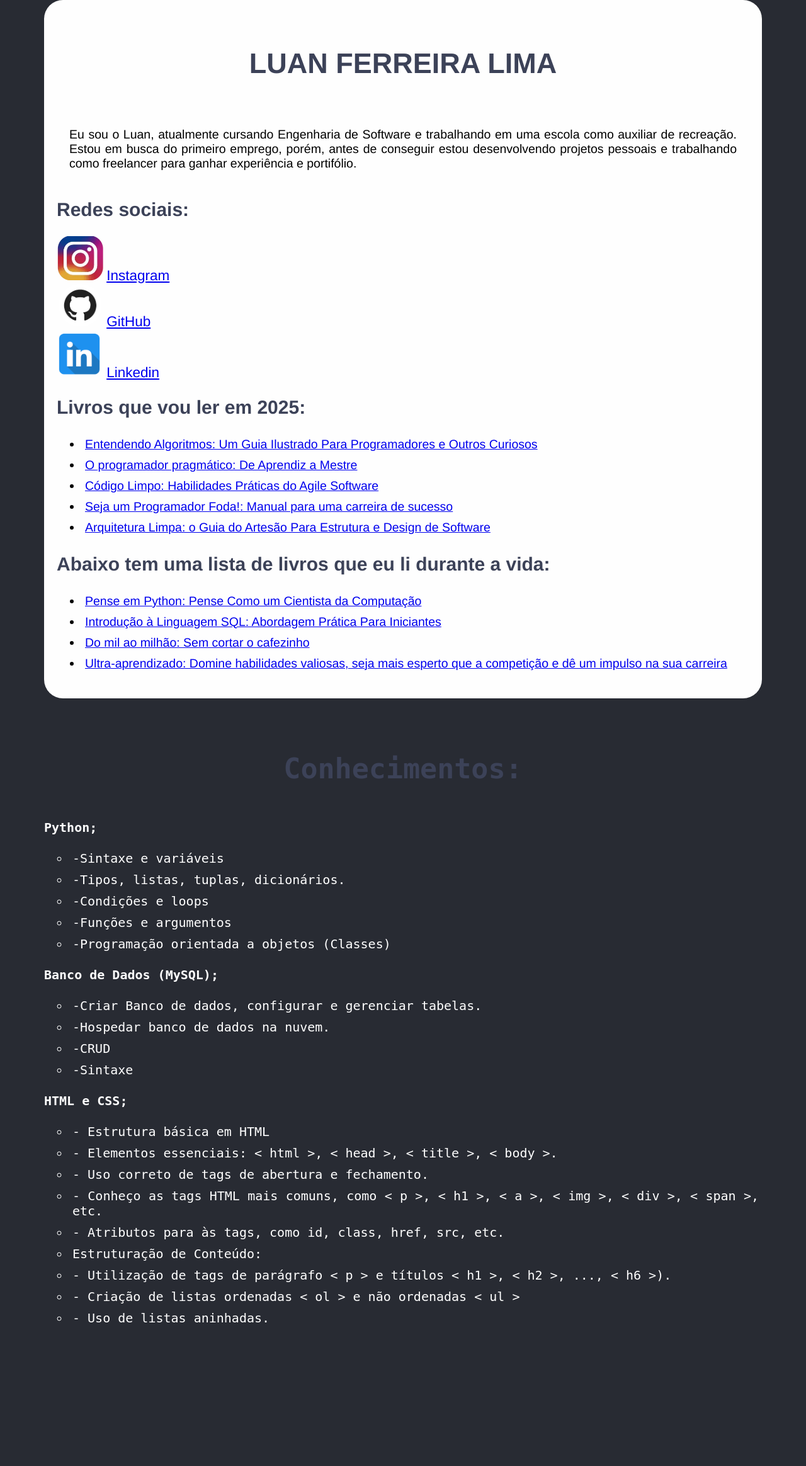
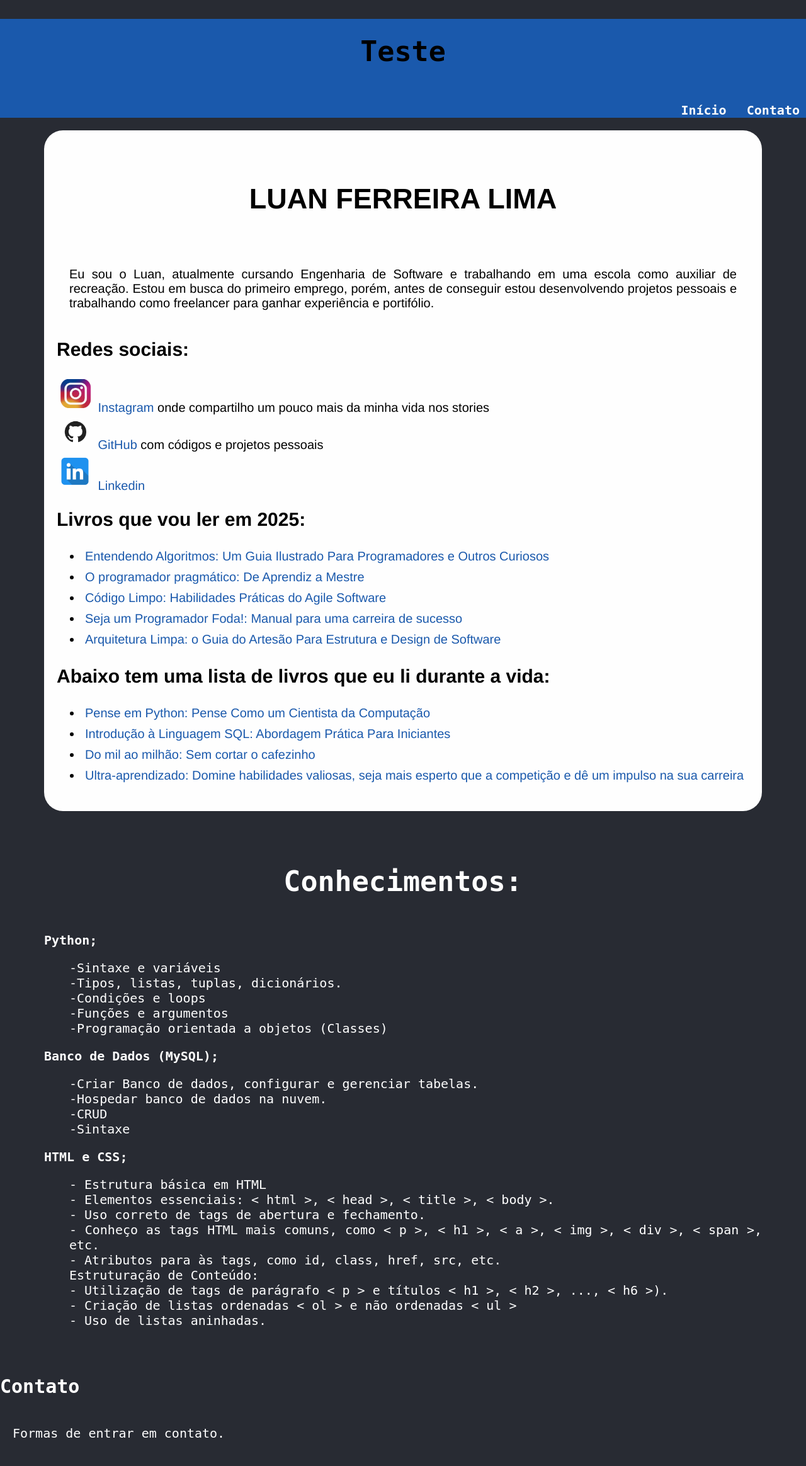
Before and after one commit to Luan280/Site_Flask, a Flask app: page / in a window 1280 px wide. Shown: the whole page at 63% size. Before the commit the page ends 2100 px from the top, so only its background shows below. Run offline with Flask 3, Linux system fonts and the light colour scheme.

Commit message:
Refatoração no estilo.css e no HTML.

```diff
--- a/static/estilo.css
+++ b/static/estilo.css
@@ -1,3 +1,32 @@
+*{
+  font-size: 20px;
+}
+header{
+  background-color: #1a59ac;
+}
+header h1{
+color: black;
+}
+
+header ul li a{
+  color: white;
+  text-decoration: none;
+  font-weight: bold;
+}
+
+nav ul li {
+  display: inline;
+  margin: 10px;
+}
+
+nav {
+  text-align: right;
+}
+
+nav ul li a:hover {
+  text-decoration: underline;
+}
+
 main{
   background-color: #FEFEFE;
   margin: auto;
@@ -7,24 +36,56 @@ main{
   color: black;
   font-family: 'Franklin Gothic Medium', 'Arial Narrow', Arial, sans-serif;
 }
+
+main a{
+  color: #1a59ac;
+  text-decoration: none;
+}
+main a:hover{
+text-decoration: underline  ;
+}
+main h1 h2 h3{
+  color: #3c4258;
+}
+
+.imagens img {
+  display: inline;
+  width: 50px;
+  padding: 5px;
+}
+
+.livros li{
+  text-align: justify;
+  padding: 5px;
+}
+
+.conhecimentos{
+  margin: auto;
+  width: 1140px;
+  padding: 30px;
+  color: white;
+}
+.conhecimentos li{
+  text-decoration: none;
+
+}
+.conhecimentos h1{
+  color: white;
+}
+
 body{
   margin: auto;
   text-align: justify;
   background-color: #282B33;
   font-family: monospace;
-   font-size: 15px;
+  color: white;
+}
 
- }
- .titulos_main{
-   color: #3c4258;
- }
 p{
-   font-size: 130%;
   text-align: justify;
   padding: 20px;
 }
 h1{
-   color: #3c4258;
   text-align: center;
   padding: 25px;
   font-size: 45px;
@@ -37,25 +98,3 @@ body{
 h3{
   font-size: 20px;
 }
- .img_principal{
-   text-align: center;
- }
- .logo_imagens{
-   width: 75px;
-   font-size: 150%;
- }
- .livros{
-   font-size: 130%;
-   text-align: justify;
- }
- li{
-   padding: 5px;
- }
-
- .conhecimentos{
-   margin: auto;
-   width: 1140px;
-   padding: 30px;
-   font-size: 20px;
-   color: white;
- }
--- a/templates/homepage.html
+++ b/templates/homepage.html
@@ -6,25 +6,36 @@
     <link rel="stylesheet" href="{{url_for('static', filename='estilo.css')}}">
 
 </head>
+<header>
+    <h1>Teste</h1>
+    <nav>
+        <ul>
+            <li><a href="#inicio">Início</a></li>
+            <li><a href="#contato">Contato</a></li>
+        </ul>
+    </nav>
+</header>
 <body>
+    <main>
+        <section id="inicio">
 
-
-    <main>
-    <h1 class="titulos_main">LUAN FERREIRA LIMA</h1>
+        <h1>LUAN FERREIRA LIMA</h1>
                 <p> Eu sou o Luan, atualmente cursando Engenharia de Software e trabalhando em uma escola como auxiliar de recreação.
                 Estou em busca do primeiro emprego, porém, antes de conseguir estou desenvolvendo projetos pessoais e
                 trabalhando como freelancer para ganhar experiência e portifólio.
                 </p>
+        <h2>Redes sociais:</h2>
+            <div class="imagens">
+                <img src="{{ url_for('static', filename='imagens/logo-instagram.webp') }}" alt="Logo-Instagram">
+                    <a href="https://www.instagram.com/luan_lima280/" target="_blank">Instagram</a> onde compartilho um pouco mais da minha vida nos stories<br>
 
-    <h2 class="titulos_main">Redes sociais:</h2>
-        <img class="logo_imagens" src="{{ url_for('static', filename='imagens/logo-instagram.webp') }}" alt="Logo-Instagram">
-        <a class="logo_imagens" href="https://www.instagram.com/luan_lima280/" target="_blank">Instagram</a><br>
-        <img class="logo_imagens" src="{{ url_for('static', filename='imagens/logo-github.png')}}" alt="Logo-GitHub">
-        <a class="logo_imagens" href="https://github.com/Luan280" target="_blank">GitHub</a><br>
-        <img class="logo_imagens" src="{{ url_for('static', filename='imagens/logo-linkedin.png')}}" alt="Logo-Linkedin">
-        <a class="logo_imagens" href="https://www.linkedin.com/in/luan-lima280/" target="_blank">Linkedin</a>
+                <img src="{{ url_for('static', filename='imagens/logo-github.png')}}" alt="Logo-GitHub">
+                    <a href="https://github.com/Luan280" target="_blank">GitHub</a> com códigos e projetos pessoais<br>
 
-    <h2 class="titulos_main">Livros que vou ler em 2025:</h2>
+                <img src="{{ url_for('static', filename='imagens/logo-linkedin.png')}}" alt="Logo-Linkedin">
+                    <a href="https://www.linkedin.com/in/luan-lima280/" target="_blank">Linkedin</a>
+            </div>
+        <h2>Livros que vou ler em 2025:</h2>
             <div class="livros">
                 <ul>
                     <li><a href="https://www.amazon.com.br/Entendendo-Algoritmos-Ilustrado-Programadores-Curiosos/dp/8575225634/" target="_blank">Entendendo Algoritmos: Um Guia Ilustrado Para Programadores e Outros Curiosos</a></li>
@@ -33,9 +44,7 @@
                     <li><a href="https://www.amazon.com.br/Seja-Programador-Foda-carreira-sucesso-ebook/dp/B08SMPL46V/" target="_blank">Seja um Programador Foda!: Manual para uma carreira de sucesso</a></li>
                     <li><a href="https://www.amazon.com.br/Arquitetura-Limpa-Artes%C3%A3o-Estrutura-Software/dp/8550804606/" target="_blank">Arquitetura Limpa: o Guia do Artesão Para Estrutura e Design de Software</a></li>
                 </ul>
-    </div>
-    <h2 class="titulos_main">Abaixo tem uma lista de livros que eu li durante a vida:</h2>
-    <div class="livros">
+        <h2>Abaixo tem uma lista de livros que eu li durante a vida:</h2>
                 <ul>
                     <li><a href="https://www.amazon.com.br/Pense-Python-Como-Cientista-Computa%C3%A7%C3%A3o/dp/8575225081/" target="_blank">Pense em Python: Pense Como um Cientista da Computação</a></li>
                     <li><a href="https://www.amazon.com.br/Introdu%C3%A7%C3%A3o-Linguagem-SQL-Abordagem-Iniciantes/dp/8575225014/" target="_blank">Introdução à Linguagem SQL: Abordagem Prática Para Iniciantes</a></li>
@@ -43,26 +52,27 @@
                     <li><a href="https://www.amazon.com.br/Ultra-aprendizado-habilidades-valiosas-competi%C3%A7%C3%A3o-carreira-ebook/dp/B08T3GNZFJ/" target="_blank">Ultra-aprendizado: Domine habilidades valiosas, seja mais esperto que a competição e dê um impulso na sua carreira</a></li>
                 </ul>
             </div>
+        </section>
     </main>
     <div class="conhecimentos">
         <h1>Conhecimentos:</h1>
-        <h3 class="sub-titulos">Python;</h3>
-        <ul type="circle">
+            <h3>Python;</h3>
+                <ul type="none">
                     <li> -Sintaxe e variáveis</li>
                     <li> -Tipos, listas, tuplas, dicionários.</li>
                     <li> -Condições e loops</li>
                     <li> -Funções e argumentos</li>
                     <li> -Programação orientada a objetos (Classes)</li>
                 </ul>
-        <h3 class= "sub-titulos">Banco de Dados (MySQL);</h3>
-        <ul type= "circle">
+            <h3>Banco de Dados (MySQL);</h3>
+                <ul type="none">
                     <li> -Criar Banco de dados, configurar e gerenciar tabelas.</li>
                     <li> -Hospedar banco de dados na nuvem.</li>
                     <li> -CRUD</li>
                     <li> -Sintaxe</li>
                 </ul>
-        <h3 class="sub-titulos">HTML e CSS;</h3>
-        <ul type= "circle">
+            <h3>HTML e CSS;</h3>
+                <ul type="none">
                     <li>- Estrutura básica em HTML</li>
                     <li>- Elementos essenciais: < html >, < head >, < title >, < body >.</li>
                     <li>- Uso correto de tags de abertura e fechamento.</li>
@@ -74,5 +84,9 @@
                     <li>- Uso de listas aninhadas.</li>
                 </ul>
     </div>
+    <section id="contato">
+        <h2>Contato</h2>
+        <p>Formas de entrar em contato.</p>
+    </section>
 </body>
 </html>
```
Lines whose indentation alone changed are shown as unchanged.
